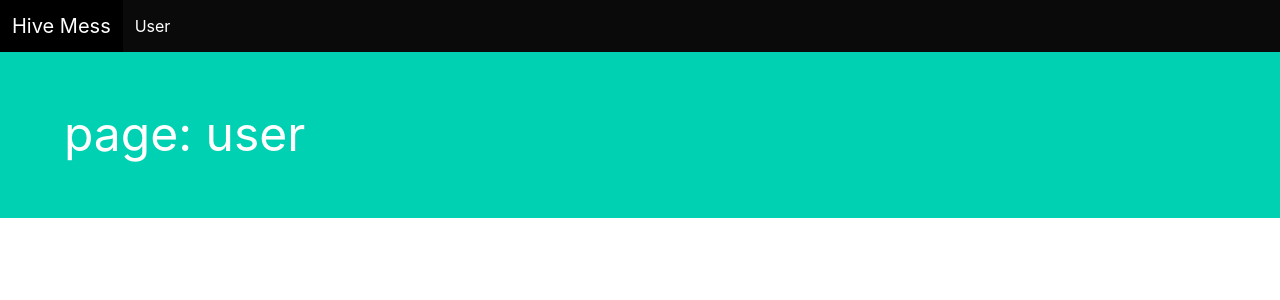
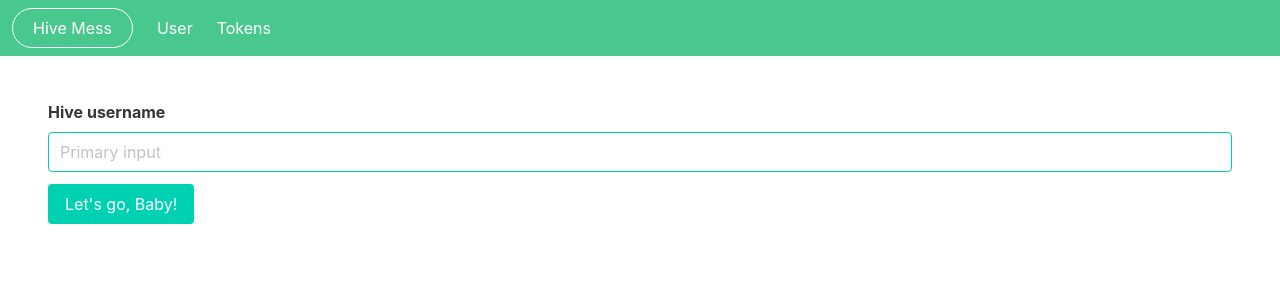
Before and after one commit to Slashformotion-s-Graveyard/hivemess, a Flask app: page /user in a window 1280 px wide. Shown: the top 300 px of the page. Run offline with Flask 2, Linux system fonts and the light colour scheme; some libraries are stand-ins or nearby versions.

Commit message:
add: user form page

```diff
--- a/flask_app/templates/public/templates/public_template.html
+++ b/flask_app/templates/public/templates/public_template.html
@@ -14,13 +14,13 @@
         <title>{% block tab_title %}{% endblock tab_title %}</title>
     </head>
 
-    <body>
+    <body class="has-navbar-fixed-top">
         <!-- navbar START -->
-        <nav class="navbar is-black is-fixed-top" role="navigation" aria-label="main navigation">
+        <nav class="navbar is-success is-fixed-top" role="navigation" aria-label="main navigation">
             <div class="navbar-brand">
-                <a class="navbar-item is-size-5" href="{{ url_for("index") }}">
-                    Hive Mess
-                </a>
+                <div class="navbar-item ">
+                    <a class="button is-white is-rounded is-outlined" href="{{ url_for("index") }}">Hive Mess</a>
+                </div>
 
                 <a role="button" class="navbar-burger burger" aria-label="menu" aria-expanded="false"
                     data-target="navbarBasicExample"
@@ -33,7 +33,12 @@
 
             <div id="navbarBasicExample" class="navbar-menu">
                 <div class="navbar-start">
-                    <a class="navbar-item" href="{{ url_for("user") }}">User</a>
+                    <a class="navbar-item" href="{{ url_for("user") }}">
+                        User
+                    </a>
+                    <a class="navbar-item" href="{{ url_for("token") }}">
+                        Tokens
+                    </a>
 
                 </div>
                 <div class="navbar-end">
--- /dev/null
+++ b/flask_app/templates/public/user/user_form.html
@@ -0,0 +1,22 @@
+{% extends 'public/templates/public_template.html' %}
+
+{% block main %}
+<section class="section">
+    <div class="columns">
+        <div class="column">
+
+            <div class="field">
+                <label class="label">Hive username</label>
+                    <div class="control">
+                    <input class="input is-primary" type="text" placeholder="Primary input">
+                </div>
+            </div>
+
+            <div class="field">
+                <button class="button is-primary">Let's go, Baby!</button>
+            </div>
+
+        </div>
+    </div>
+</section>
+    {% endblock main %}
--- a/flask_app/views.py
+++ b/flask_app/views.py
@@ -11,14 +11,14 @@
     return render_template("public/index.html")
 
 
-@app.route("/token")
+@app.route("/tokens")
 def token():
-    return render_template('public/nada.html', page_name="token")
+    return render_template('public/nada.html', page_name="tokens")
 
 
 @app.route("/user")
 def user():
-    return render_template('public/nada.html', page_name="user")
+    return render_template('public/user/user_form.html')
 
 @app.route("/user/<string:username>")
 def user_infos(username):
```
Also changed, not shown: flask_app/templates/public/404.html (+3 -4 lines).
